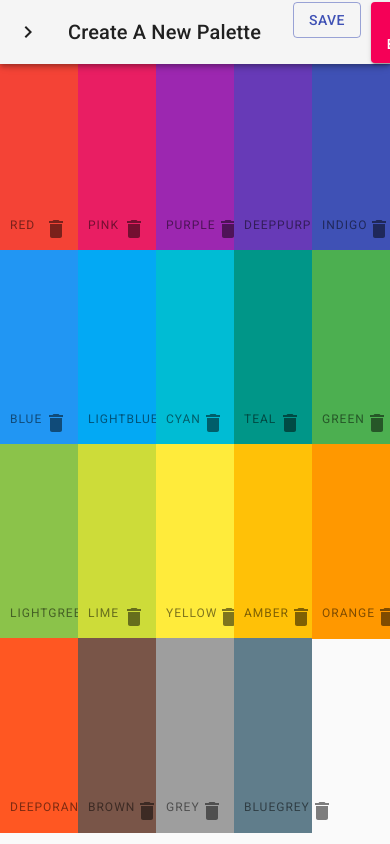
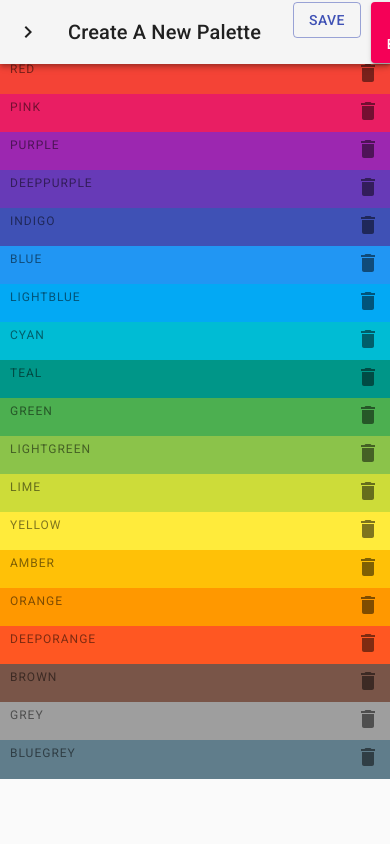
Before and after one commit to Vainakh/Colors_App, a React (Create React App) app: page /palette/new in a window 390 px wide. Built offline with nearby package versions, Linux system fonts and the light colour scheme.

Commit message:
Make form and navbar responsive

```diff
--- a/src/styles/DraggableColorBoxStyles.js
+++ b/src/styles/DraggableColorBoxStyles.js
@@ -1,3 +1,5 @@
+import sizes from './sizes';
+
 const styles = {
   root: {
     width: "20%",
@@ -10,6 +12,18 @@
     "&:hover svg": {
       color: "white",
       transform: "scale(1.5)"
+    },
+    [sizes.down('lg')]: {
+      width: '20%',
+      height: '20%'
+    },
+    [sizes.down('sm')]: {
+      width: '50%',
+      height: '10%'
+    },
+    [sizes.down('xs')]: {
+      width: '100%',
+      height: '5%'
     }
   },
   boxContent: {
--- a/src/styles/NavbarStyles.js
+++ b/src/styles/NavbarStyles.js
@@ -1,3 +1,5 @@
+import sizes from './sizes';
+
 export default {
   Navbar: {
     display: "flex",
@@ -17,6 +19,9 @@
     "& a": {
       textDecoration: "none",
       color: "black"
+    },
+    [sizes.down('xs')]: {
+      display: 'none'
     }
   },
   selectContainer: {
@@ -28,4 +33,7 @@
     margin: "0 10px",
     display: "inline-block",
   },
+  [sizes.down('md')] : {
+    width: '150px'
+  }
 }
--- a/src/styles/paletteFormNavStyles.js
+++ b/src/styles/paletteFormNavStyles.js
@@ -1,8 +1,10 @@
+import sizes from './sizes';
+
 const drawerWidth = 400;
 
 const styles = (theme) => ({
   root: {
-    dispaly: 'flex'
+    display: 'flex'
   },
   hide: {
     display: 'none',
@@ -32,7 +34,10 @@
     margin: '1rem',
     display: 'flex',
     flexDirection: 'row',
-    justifyContent: 'space between'
+    justifyContent: 'space between',
+    [sizes.down('xs')] : {
+      fontWeight: 700
+    },
   },
   button: {
   },
```
